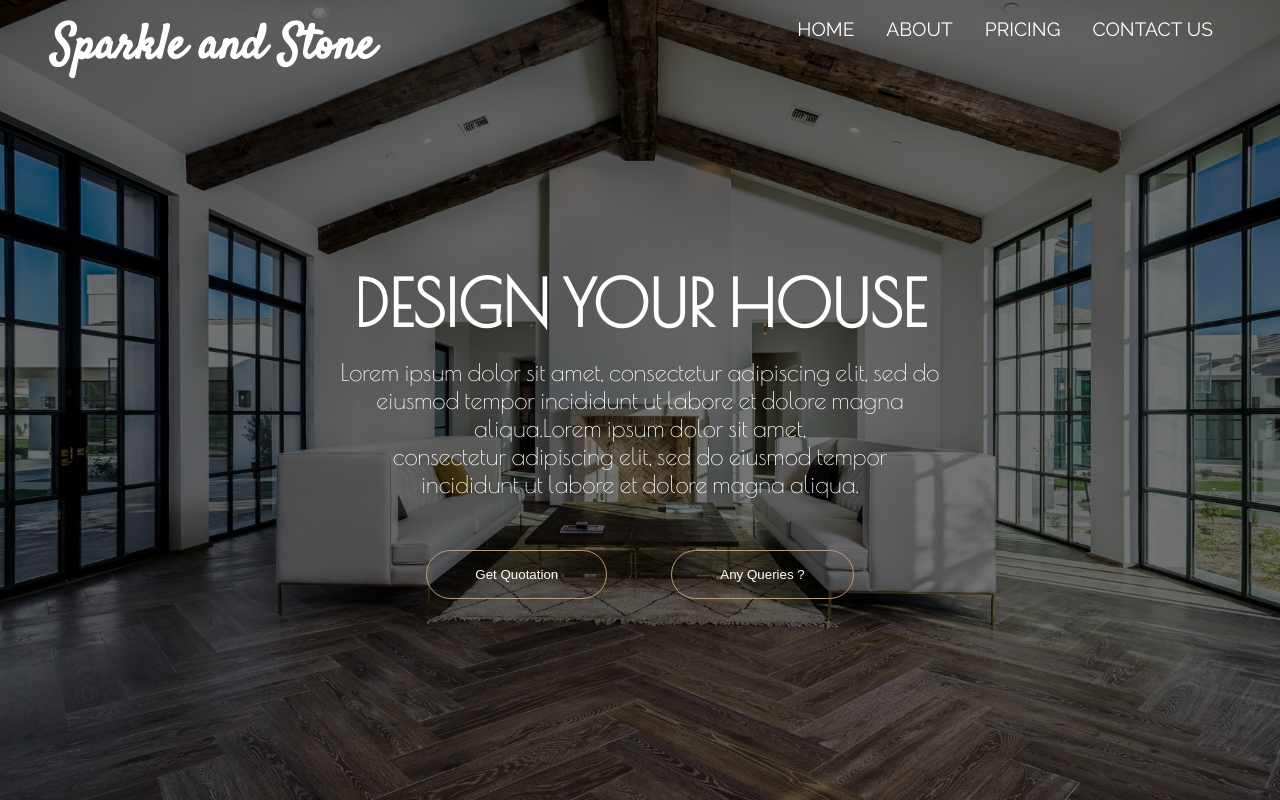
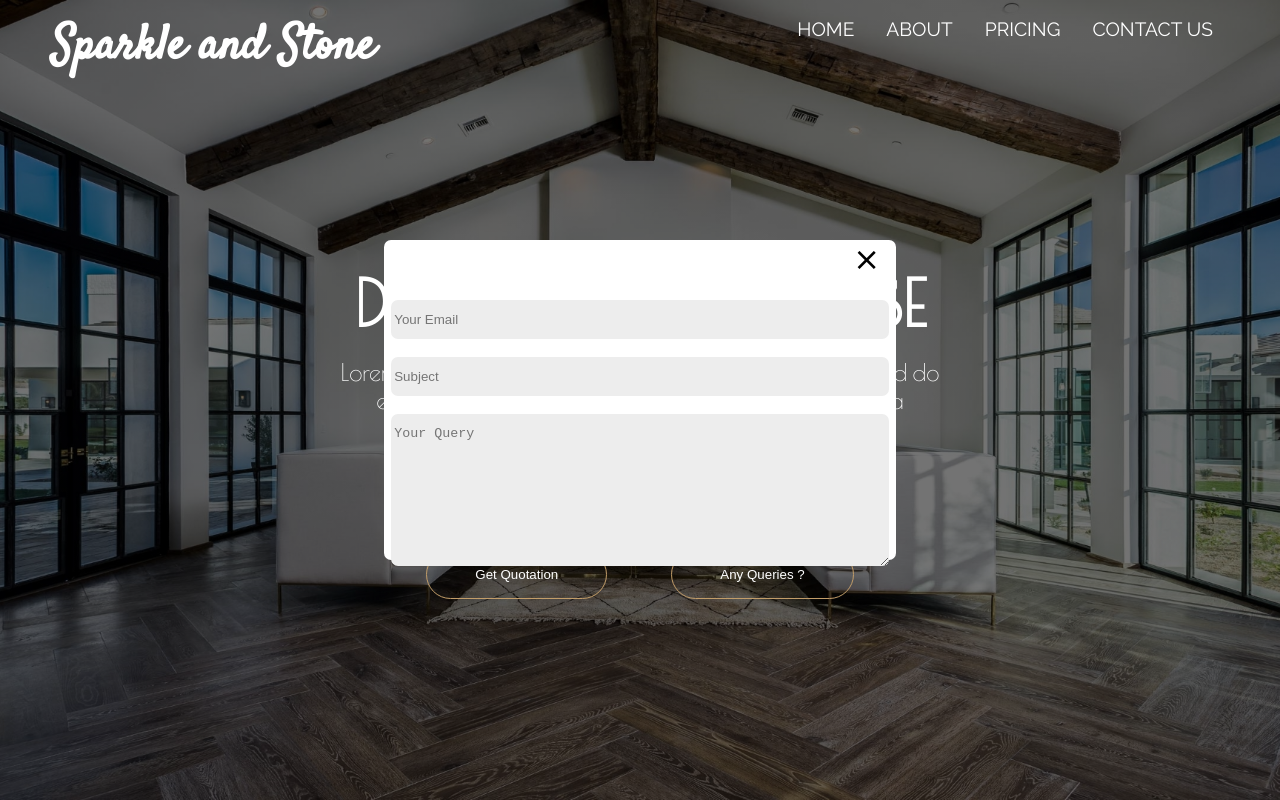
Before and after one commit to Prashant041199/Interior_designer_website_template, a plain HTML site: page index.html in a window 1280 px wide. Both pictures are taken after a click on the button "Any Queries ?". Drawn offline with nearby package versions, Linux system fonts and the light colour scheme.

Commit message:
Added modals on query button

```diff
--- a/index.html
+++ b/index.html
@@ -59,12 +59,36 @@
                     <button class="btn">Get Quotation</button>
                 </div>
                 <div class="btn-one">
-                    <button class="btn">Any Queries ?</button>
+                    <button class="btn" onclick="document.getElementById('form-Modal').style.display='block'">Any Queries ?</button>
                 </div>
             </div>
+
+
+
         </div>
+        <div class="form-Modal" id="form-Modal">
+            <div class="input-form">
+                <div class="cross-wrapper">
+                    <button class="cross-icon" onclick="document.getElementById('form-Modal').style.display='none'">&#10799;</button>
+                </div>
+                <form>
 
+                    <!-- <label for="#email">Your Email Id:</label> -->
+                    <input type="email" name="your email" id="email" class="form-input-type" placeholder="Your Email">
+                    <br>
+                    <br>
+                    <!-- <label for="#email">Email subject:</label> -->
+                    <input type="text" name="subject" id="subject" class="form-input-type" placeholder="Subject">
+                    <br>
+                    <br>
+                    <!-- <label for="#email">Your Query:</label> -->
+                    <textarea name="Text1" placeholder="Your Query" class="form-input-textbox"></textarea>
+                </form>
+            </div>
+        </div>
     </div>
+
+
 
     <script>
         var navbarToggle = document.getElementById("navbartoggleul");
--- a/main.css
+++ b/main.css
@@ -135,6 +135,66 @@ body{
     background-color: rgb(194, 157, 105);
 }
 
+
+/* modals */
+
+.form-Modal{
+    height: 40vh;
+    background-color: white;
+    width: 40%;
+    display: none;
+    position: absolute;
+    left: 50%;
+    top: 50%;
+    transform: translate(-50%, -50%);
+    border-radius: 7px;
+    text-align: left;
+    transition: 2s;
+
+}
+
+
+.input-form{
+    display: flex;
+    flex-direction: column;
+    top: 20%;
+    width: 100%;
+    text-align: center;
+}
+
+.cross-wrapper{
+    text-align: right;
+    margin-bottom: 0.4rem;
+    margin-right: 1rem;
+}
+
+.cross-icon{
+    font-size: 2rem;
+    border: none;
+    background-color: white;
+}
+
+.input-form form{
+    margin-top: 3%;
+}
+.form-input-type{
+   padding: 0.75rem 0.2rem;
+    width: 96%;
+    border-radius: 7px;
+    border: none;
+    background-color: rgb(237, 237, 237);
+}
+
+.form-input-textbox{
+    padding: 0.75rem 0.2rem;
+    width: 96%;
+    height: 8rem;
+    border-radius: 7px;
+    border: none;
+    background-color: rgb(237, 237, 237);
+}
+
+
 /* responsive */
 @media screen and (max-width: 1180px) {
     .center-items{
```
